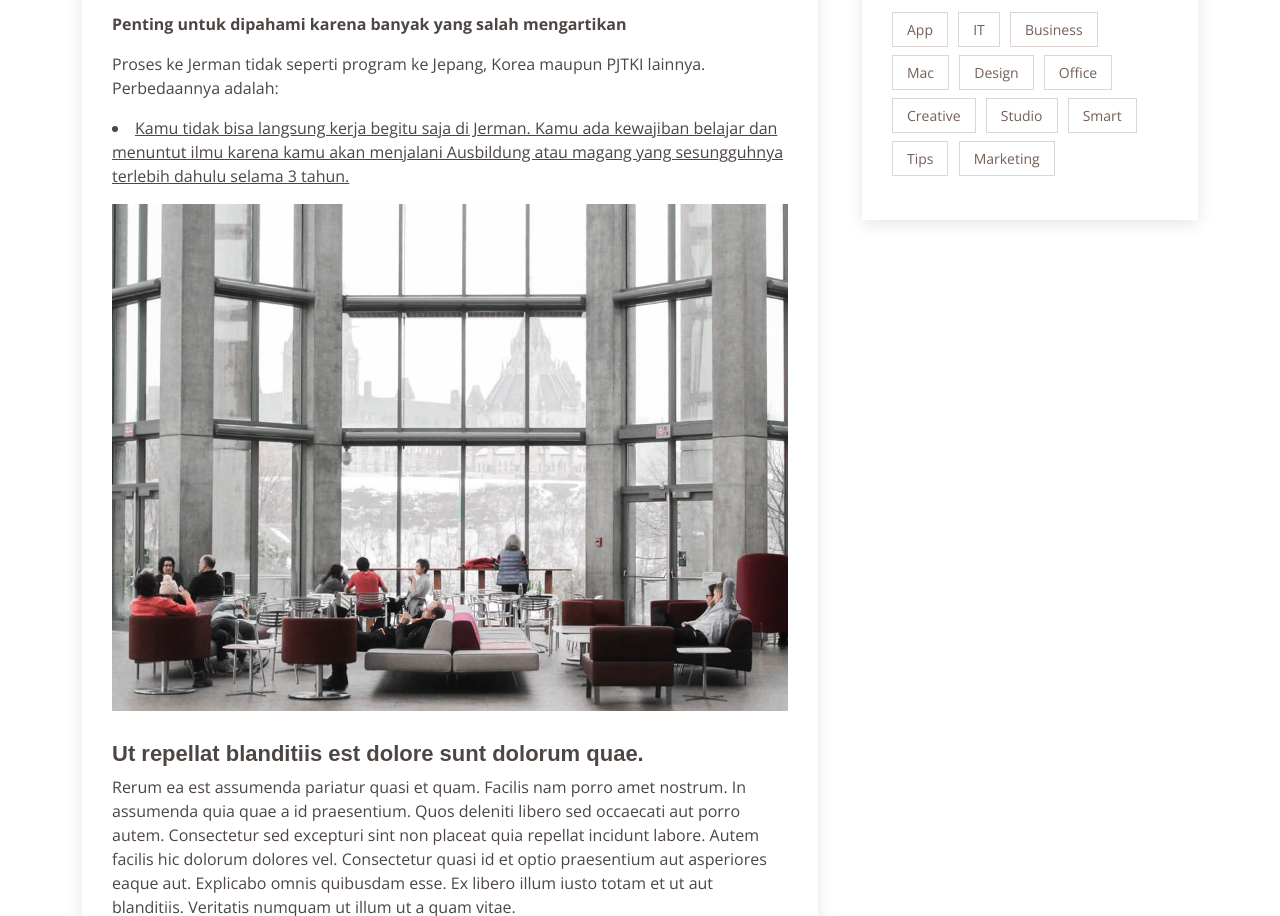
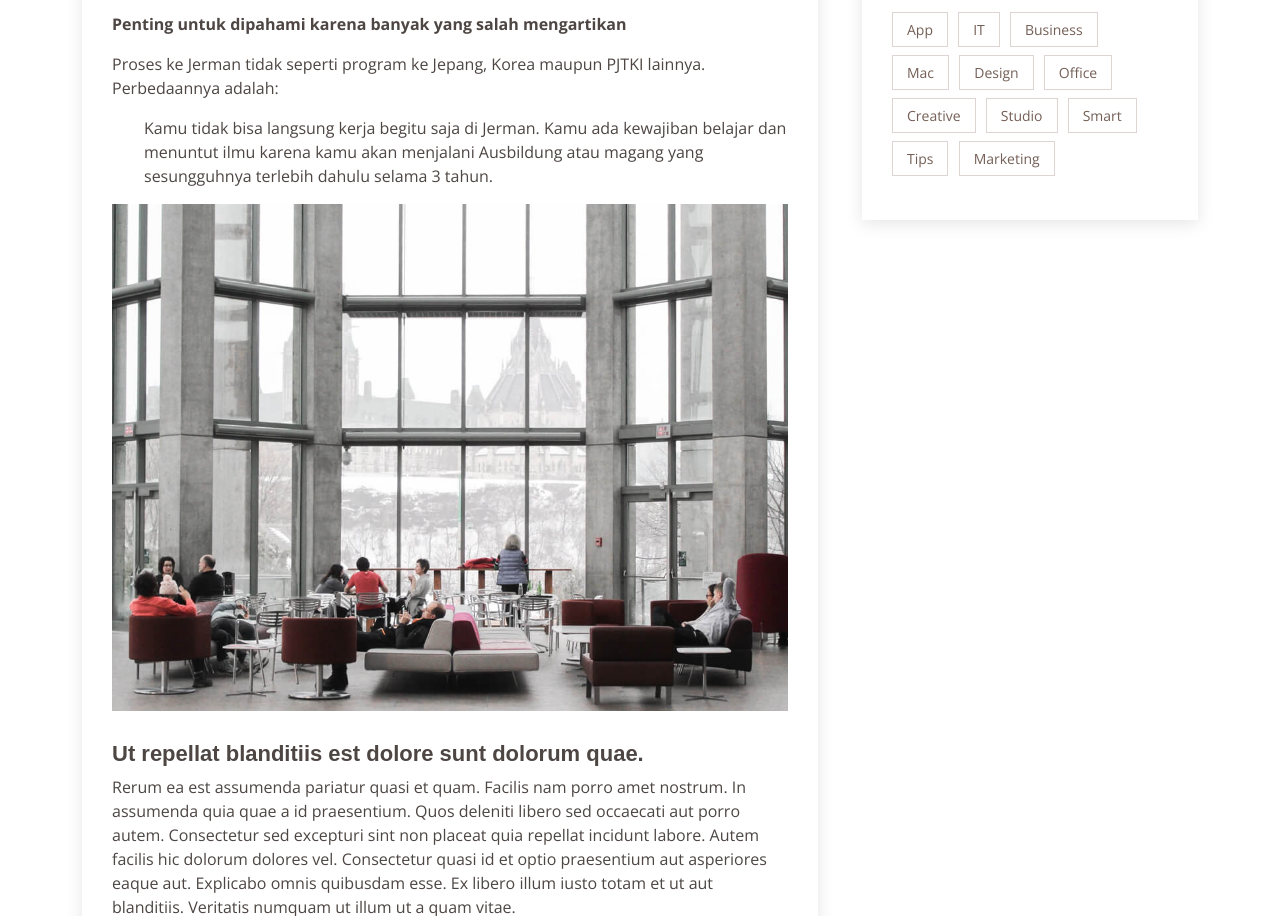
Before and after one commit to acp2013/lpknusantaragakkou, a plain HTML site: page blog-single.html in a window 1280 px wide. Shown: the part 1101-2017 px from the top of the page. Drawn offline with nearby package versions, Linux system fonts and the light colour scheme; a web font is replaced by a local one.

Commit message:
test bynber

```diff
--- a/blog-single.html
+++ b/blog-single.html
@@ -170,10 +170,12 @@
 
 
                 <p>
-                  <li>
-                    <u>Kamu tidak bisa langsung kerja begitu saja di Jerman.
+                  <ol>
+                    Kamu tidak bisa langsung kerja begitu saja di Jerman.
                       Kamu ada kewajiban belajar dan menuntut ilmu karena kamu akan menjalani Ausbildung atau magang yang sesungguhnya terlebih dahulu selama 3 tahun.
-                    </u>
+                  </ol>
+
+
                   </li>
                 </p>
                 <img src="assets/img/blog/blog-inside-post.jpg" class="img-fluid" alt="">
```
